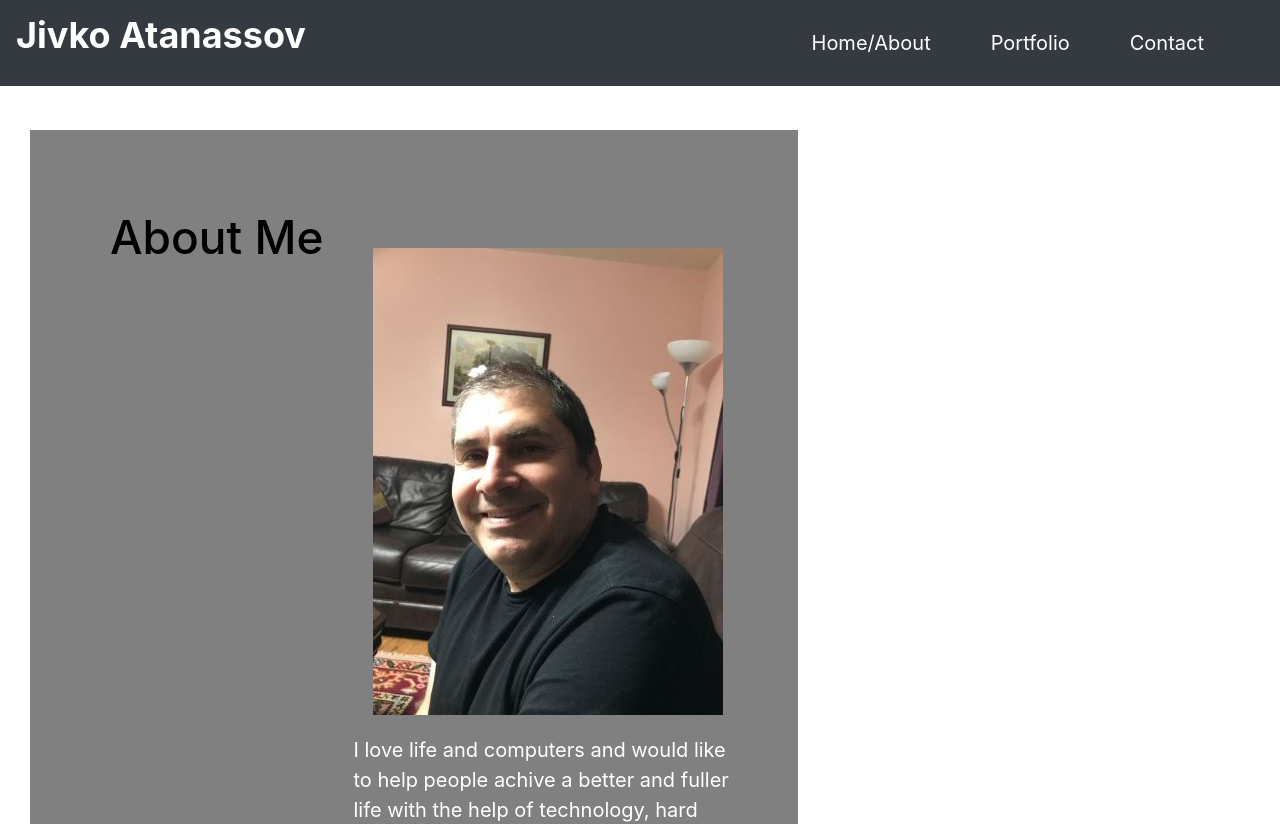
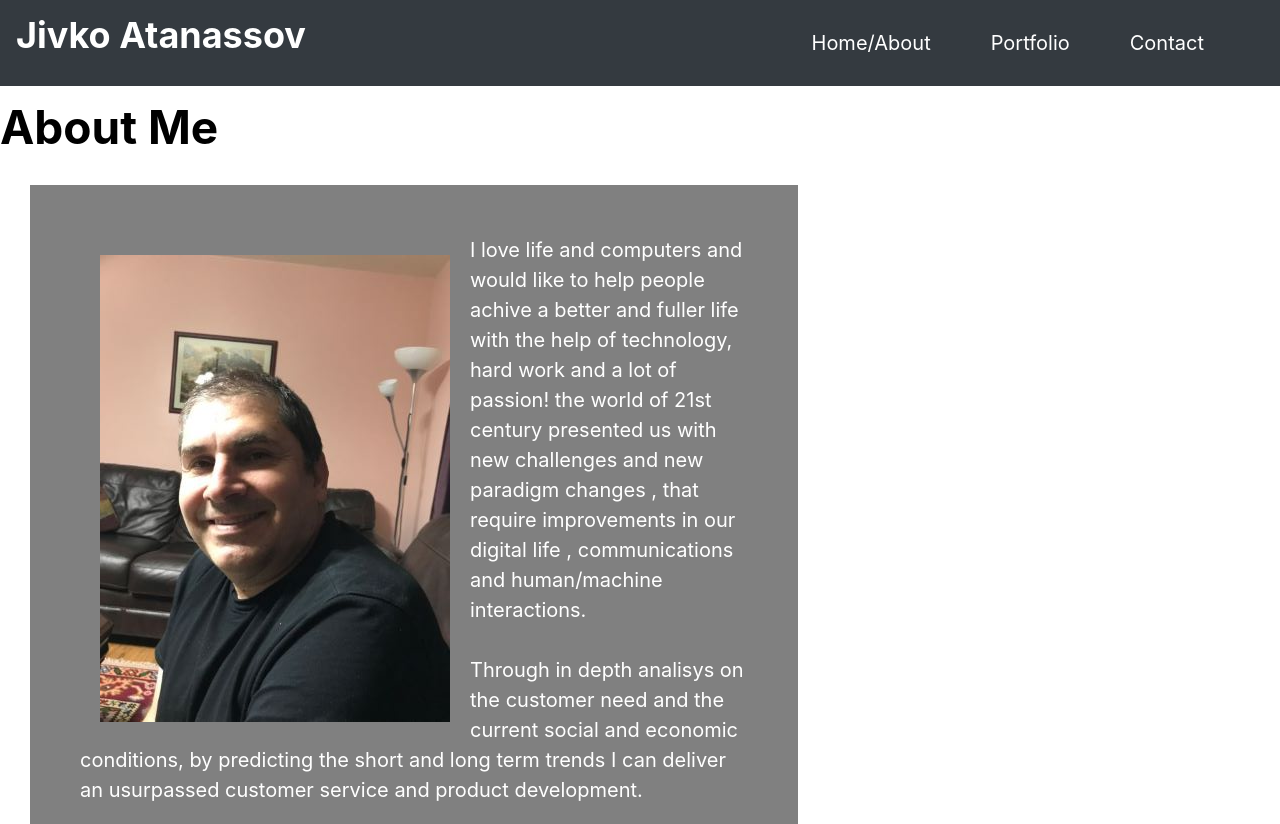
Before and after one commit to zhim57/portfolio2, a plain HTML site: page index.html in a window 1280 px wide. Shown: the top 824 px of the page. Drawn offline with nearby package versions, Linux system fonts and the light colour scheme.

Commit message:
fixed the about me box

```diff
--- a/Assets/css/style.css
+++ b/Assets/css/style.css
@@ -71,10 +71,11 @@ font-size: 20px;
 
 }
 #h1{
-    float:left;
+    margin-top: 100px;
+   font-weight: bold;
     font-size: 46px;
     color: black;
-    padding: 30px;
+
 }
 .box{
 
@@ -82,7 +83,6 @@ font-size: 20px;
     width: 60%;
     padding: 50px;
     margin: 30px;
-    margin-top: 130px;
     border: gray 1px;
     background: gray;
     text size:20px
--- a/index.html
+++ b/index.html
@@ -38,11 +38,8 @@
         </div>
     </nav>
     <section>
+        <h1 id="h1">About Me</h1>
         <div class="box">
-            <div>
-                <h1 id="h1">About Me</h1>
-            </div><br>
-            <br>
             <div class="container">
                 <div class="row">
                     <p class="niceText"><img src="Assets/Images/jivko3a.JPG" alt=" responsive image pic jivko  3"
```
